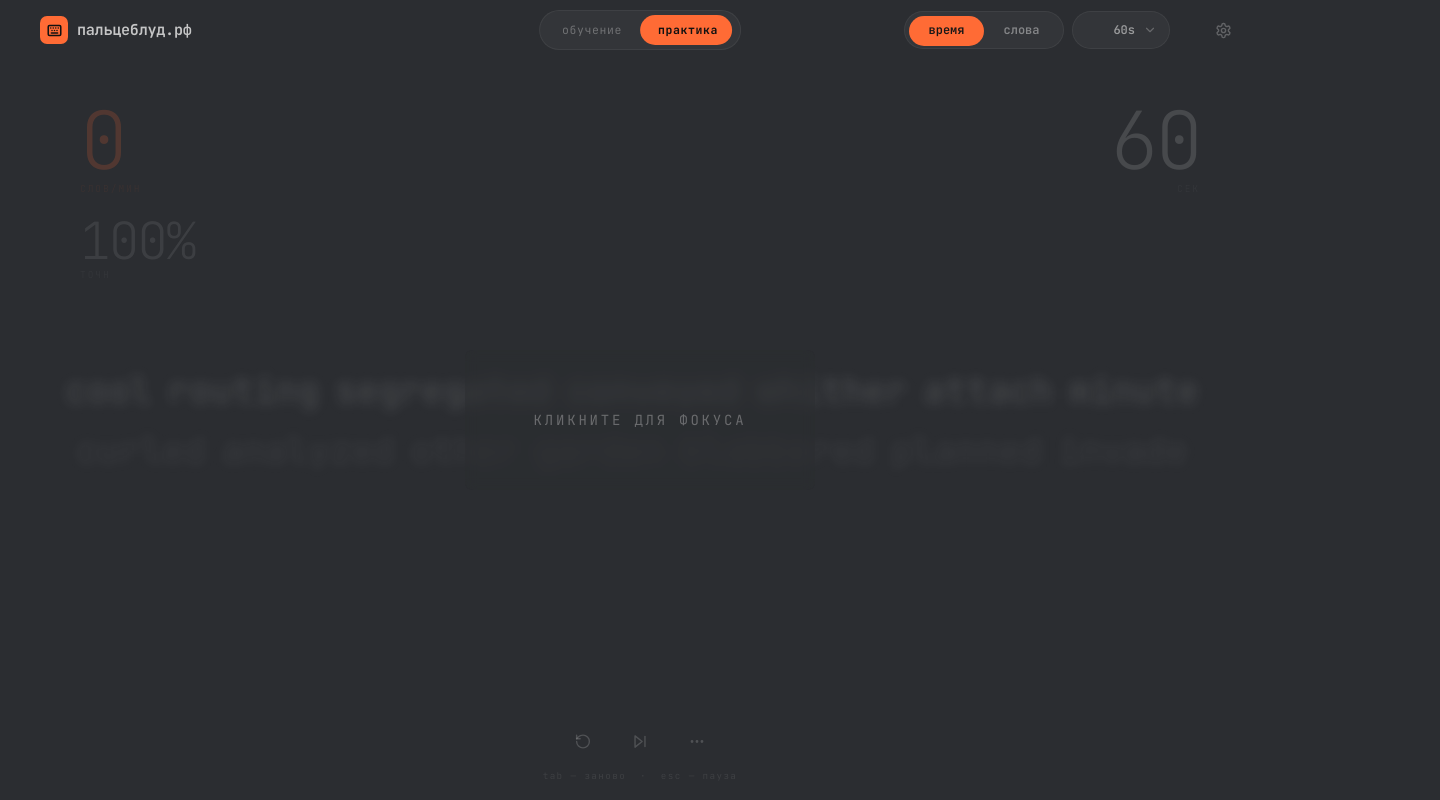
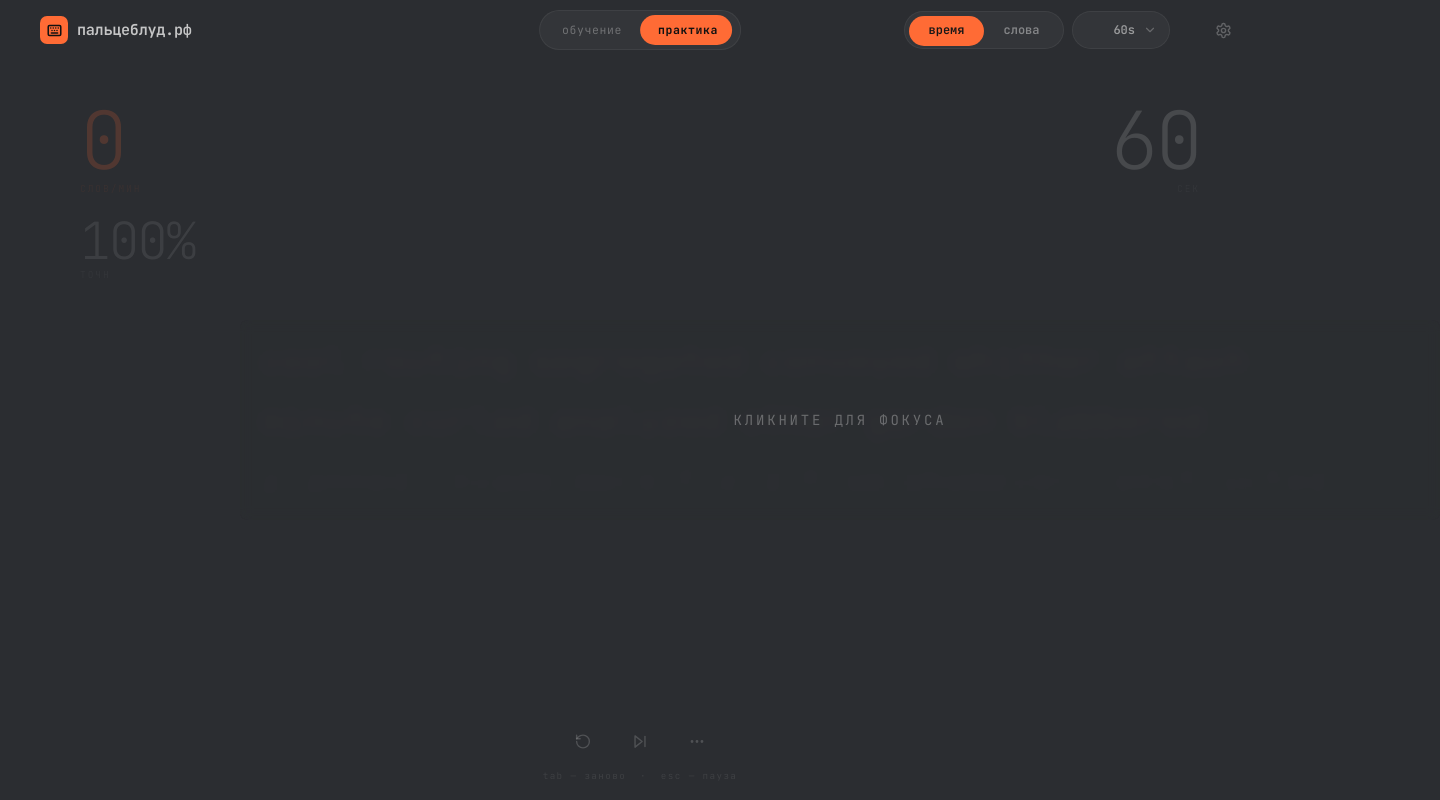
Before and after one commit to rem22p/palceblud.ru, a React (Vite) app: page / in a window 1280 px wide. Shown: the whole page, 1440 px wide, since content can reach past the window. Built offline with nearby package versions, Linux system fonts and the light colour scheme.

Commit message:
INPUT #1

```diff
--- a/app/components/TypingCore.tsx
+++ b/app/components/TypingCore.tsx
@@ -128,10 +128,25 @@ export function useTyping(text: string, options: UseTypingOptions): TypingState
       startTimeRef.current = Date.now();
     }
 
-    if (val.length <= text.length + 50) {
+    const spaceCount = (val.match(/ /g) || []).length;
+    const typedWords = val.split(' ');
+    const currentTypedWord = typedWords[spaceCount] || '';
+    const wordsArray = text.split(' ');
+    const currentWordIndex = spaceCount;
+
+    if (currentWordIndex < wordsArray.length) {
+      const currentWord = wordsArray[currentWordIndex];
+      const extraLetters = currentTypedWord.length - currentWord.length;
+
+      if (extraLetters > 7) {
+        return;
+      }
+    }
+
+    if (val.length <= text.length + 100) {
       setTyped(val);
     }
-  }, [isFinished, isActive, text.length]);
+  }, [isFinished, isActive, text]);
 
   const reset = useCallback(() => {
     setTyped("");
@@ -160,294 +175,345 @@ export function useTyping(text: string, options: UseTypingOptions): TypingState
   };
 }
 
-export function TypingDisplay({ text, typed, onType, onReset, colors, isFinished, fontSize = "36px", lineHeight = "40px", maxWidth = "400px" }: TypingDisplayProps) {
+export function TypingDisplay({ text, typed, onType, onReset, colors, isFinished, fontSize = "36px", lineHeight = "40px", maxWidth = "1200px" }: TypingDisplayProps) {
   const inputRef = useRef<HTMLInputElement>(null);
-  const textContainerRef = useRef<HTMLDivElement>(null);
   const [isFocused, setIsFocused] = useState(false);
-  const [showCursor, setShowCursor] = useState(true);
-  const [cursorPosition, setCursorPosition] = useState({ top: 0, left: 0 });
+  const containerRef = useRef<HTMLDivElement>(null);
 
   const words = useMemo(() => text.split(" "), [text]);
   const completedWordsCount = (typed.match(/ /g) || []).length;
-  const typedWords = useMemo(() => { const trimmed = typed.trimEnd(); return trimmed === "" ? [] : trimmed.split(" "); }, [typed]);
 
-  const wordsPerLine = 7;
-  const currentLineIndex = Math.floor(completedWordsCount / wordsPerLine);
-
-  const line1Start = Math.max(0, (currentLineIndex - 1) * wordsPerLine);
-  const line1End = Math.min(words.length, currentLineIndex * wordsPerLine);
-  const line2Start = currentLineIndex * wordsPerLine;
-  const line2End = Math.min(words.length, (currentLineIndex + 1) * wordsPerLine);
-  const line3Start = (currentLineIndex + 1) * wordsPerLine;
-  const line3End = Math.min(words.length, (currentLineIndex + 2) * wordsPerLine);
-
-  const line1Words = words.slice(line1Start, line1End);
-  const line2Words = words.slice(line2Start, line2End);
-  const line3Words = words.slice(line3Start, line3End);
-
-  // ✅ ВЫЧИСЛЯЕМ ПОЗИЦИЮ КУРСОРА
-  useEffect(() => {
-    if (!textContainerRef.current || !isFocused || isFinished) return;
-
-    const container = textContainerRef.current;
-    const allChars = container.querySelectorAll('[data-char-index]');
-    const spaceCount = (typed.match(/ /g) || []).length;
-
-    // ✅ Если ввели больше пробелов чем слов - курсор в конце
-    if (spaceCount >= words.length) {
-      const lastChar = allChars[allChars.length - 1] as HTMLElement;
-      if (lastChar) {
-        const rect = lastChar.getBoundingClientRect();
-        const containerRect = container.getBoundingClientRect();
-        setCursorPosition({
-          top: rect.top - containerRect.top,
-          left: rect.right - containerRect.left
-        });
-      }
-      return;
-    }
-
-    const currentWordIndex = spaceCount;
-    const currentWord = words[currentWordIndex];
-    const typedInCurrentWord = typed.split(' ')[spaceCount] || '';
-
-    // ✅ БЕЗ +1 для пробелов! В DOM только буквы
-    const completedCharsBefore = words.slice(0, currentWordIndex).reduce((acc: number, word: string) => {
-      return acc + word.length;
-    }, 0);
-
-    const cursorInWord = Math.min(typedInCurrentWord.length, currentWord.length);
-    const cursorCharIndex = completedCharsBefore + cursorInWord;
-
-    if (cursorCharIndex === 0 && allChars[0]) {
-      const firstChar = allChars[0] as HTMLElement;
-      const rect = firstChar.getBoundingClientRect();
-      const containerRect = container.getBoundingClientRect();
-      setCursorPosition({
-        top: rect.top - containerRect.top,
-        left: rect.left - containerRect.left
-      });
-      return;
-    }
-
-    const targetChar = allChars[cursorCharIndex - 1] as HTMLElement;
-    const nextChar = allChars[cursorCharIndex] as HTMLElement;
-
-    if (nextChar) {
-      const rect = nextChar.getBoundingClientRect();
-      const containerRect = container.getBoundingClientRect();
-      setCursorPosition({
-        top: rect.top - containerRect.top,
-        left: rect.left - containerRect.left
-      });
-    } else if (targetChar) {
-      const rect = targetChar.getBoundingClientRect();
-      const containerRect = container.getBoundingClientRect();
-      setCursorPosition({
-        top: rect.top - containerRect.top,
-        left: rect.right - containerRect.left
-      });
-    }
-  }, [typed, isFocused, isFinished, words]);
-
-  useEffect(() => {
-    if (!isFocused || isFinished) {
-      setShowCursor(false);
-      return;
-    }
-    const hasTypedAnything = typed.length > 0;
-    if (!hasTypedAnything) {
-      const cursorInterval = setInterval(() => setShowCursor(prev => !prev), 530);
-      return () => clearInterval(cursorInterval);
-    } else {
-      setShowCursor(true);
-    }
-  }, [isFocused, isFinished, typed.length]);
-
-  useEffect(() => {
-    const handleGlobalKey = (e: KeyboardEvent) => {
-      if (e.key === "Tab") { e.preventDefault(); onReset(); setTimeout(() => inputRef.current?.focus(), 50); }
-    };
-    window.addEventListener("keydown", handleGlobalKey);
-    return () => window.removeEventListener("keydown", handleGlobalKey);
-  }, [onReset]);
-
-  const focusInput = () => inputRef.current?.focus();
-  const currentWordIndex = completedWordsCount;
   const ERROR_COLOR = "#EF6C75";
   const CORRECT_COLOR = "#ffffff";
   const UNTYPED_COLOR = colors.untyped;
+  const CURSOR_COLOR = colors.cursor || "#ff6b35";
 
-  const wordUnderlineStatus = useMemo(() => {
-    const status: Record<number, boolean> = {};
+  const fontSizeNum = parseInt(fontSize, 10) || 36;
+  const avgCharWidth = fontSizeNum * 0.6;
+  const containerWidth = typeof maxWidth === 'string' ? parseInt(maxWidth, 10) : maxWidth || 1200;
+  const effectiveWidth = containerWidth - 40;
 
-    words.forEach((originalWord: string, idx: number) => {
-      const typedWord = typedWords[idx] || "";
-      const isCurrentWord = idx === currentWordIndex;
+  const distributeWordsToLines = useCallback(() => {
+    const lines: string[][] = [];
+    let currentLine: string[] = [];
+    let currentWidth = 0;
+    const wordSpacing = 16;
+    const safeWidth = effectiveWidth * 0.95;
 
-      if (isCurrentWord) return;
+    for (let i = 0; i < words.length; i++) {
+      const originalWord = words[i];
+      const typedWord = typed.split(' ')[i] || "";
+      const actualLength = Math.max(originalWord.length, typedWord.length);
+      const wordWidth = actualLength * avgCharWidth + wordSpacing;
 
-      if (typedWord.length > 0) {
-        const hasErrors = typedWord.split("").some((char: string, i: number) => char !== originalWord[i]);
-        const isIncomplete = typedWord.length < originalWord.length;
+      if (currentWidth + wordWidth > safeWidth) {
+        if (currentLine.length > 0) {
+          lines.push(currentLine);
+        }
+        currentLine = [originalWord];
+        currentWidth = wordWidth;
+      } else {
+        currentLine.push(originalWord);
+        currentWidth += wordWidth;
+      }
+    }
 
-        if (hasErrors || isIncomplete) {
-          status[idx] = true;
-        }
-      }
-    });
+    if (currentLine.length > 0) {
+      lines.push(currentLine);
+    }
 
-    return status;
-  }, [typedWords, words, currentWordIndex]);
+    return lines;
+  }, [words, typed, avgCharWidth, effectiveWidth]);
 
-  const renderWord = (word: string, globalWordIndex: number) => {
-    const typedWord = typedWords[globalWordIndex] || "";
-    const isCurrentWord = globalWordIndex === currentWordIndex;
-    const isPastWord = globalWordIndex < currentWordIndex;
-    const isUntyped = globalWordIndex > currentWordIndex;
+  const allLines = useMemo(() => distributeWordsToLines(), [distributeWordsToLines]);
 
-    const hasErrorOrUntyped = wordUnderlineStatus[globalWordIndex] === true;
+  let activeLineIndex = 0;
+  let wordCount = 0;
+  for (let i = 0; i < allLines.length; i++) {
+    if (completedWordsCount < wordCount + allLines[i].length) {
+      activeLineIndex = i;
+      break;
+    }
+    wordCount += allLines[i].length;
+  }
+
+  const visibleLineStart = Math.max(0, activeLineIndex - 1);
+  const visibleLines = allLines.slice(visibleLineStart, visibleLineStart + 3);
+
+  const getLineStartIndex = (lineIndex: number) => {
+    let startIndex = 0;
+    for (let i = 0; i < visibleLineStart + lineIndex; i++) {
+      startIndex += allLines[i].length;
+    }
+    return startIndex;
+  };
+
+  const isLineCompleted = (lineIndex: number) => {
+    const globalLineIndex = visibleLineStart + lineIndex;
+    return globalLineIndex < activeLineIndex;
+  };
+
+  // ✅ ПРОВЕРКА ОШИБОК
+  const hasWordErrors = (wordIndex: number, originalWord: string) => {
+    const typedWord = typed.split(' ')[wordIndex] || "";
+
+    if (!typedWord || typedWord.length === 0) return false;
+
+    for (let i = 0; i < typedWord.length; i++) {
+      if (i >= originalWord.length) return true;
+      if (typedWord[i] !== originalWord[i]) return true;
+    }
+
+    return false;
+  };
+
+  // ✅ ПОЗИЦИЯ КУРСОРА - ИСПРАВЛЕНО
+  const getCursorPosition = () => {
+    if (!isFocused || isFinished) return null;
+
+    const typedWords = typed.split(' ');
+    const currentWordIndex = completedWordsCount;
+    const currentTypedWord = typedWords[currentWordIndex] || "";
+
+    return {
+      wordIndex: currentWordIndex,
+      charIndex: currentTypedWord.length  // ✅ Включает лишние буквы!
+    };
+  };
+
+  const Cursor = () => (
+    <span
+      style={{
+        display: "inline-block",
+        width: "3px",              // ✅ Чуть жирнее (было 2px)
+        height: "1.5em",           // ✅ Длиннее по высоте (было 1.1em)
+        backgroundColor: CURSOR_COLOR,
+        marginLeft: "1px",
+        marginRight: "-2px",       // ✅ Компенсация ширины
+        marginBottom: "-0.2em",    // ✅ Сдвиг вниз чтобы центрировать
+        borderRadius: "2px",       // ✅ Скруглённые углы (без острых краёв)
+        verticalAlign: "text-bottom",
+        animation: "cursorBlink 1s step-end infinite",
+      }}
+    />
+  );
+
+  // ✅ ИСПРАВЛЕННАЯ ФУНКЦИЯ РЕНДЕРА СЛОВ
+  const renderWord = (word: string, globalIndex: number) => {
+    const typedWord = typed.split(' ')[globalIndex] || "";
+    const hasErrors = hasWordErrors(globalIndex, word);
+    const cursorPos = getCursorPosition();
+    const isCurrentWord = globalIndex === cursorPos?.wordIndex;
+
+    // ✅ Длина для рендера = максимум из оригинала и введённого (для лишних букв)
+    const displayLength = Math.max(word.length, typedWord.length);
 
     return (
       <span
-        key={globalWordIndex}
+        key={globalIndex}
         style={{
           display: "inline-block",
+          marginRight: "16px",
+          color: CORRECT_COLOR,
           position: "relative",
-          marginRight: "16px",
-          color: isUntyped ? UNTYPED_COLOR : CORRECT_COLOR,
-          transition: "color 0.25s ease",
-          borderBottom: hasErrorOrUntyped ? `3px solid ${ERROR_COLOR}` : "none",
+          boxShadow: hasErrors ? `0 -3px 0 0 ${ERROR_COLOR} inset` : "none",
         }}
       >
-        {word.split("").map((char: string, charIndex: number) => {
-          // ✅ БЕЗ +1 для пробелов!
-          const globalCharIndex = words.slice(0, globalWordIndex).reduce((acc: number, w: string) =>
-            acc + w.length, 0) + charIndex;
-          const isTyped = charIndex < typedWord.length;
-          const isError = isTyped && typedWord[charIndex] !== char;
-          let charColor = UNTYPED_COLOR;
-          if (isPastWord || isCurrentWord) {
-            if (isError) charColor = ERROR_COLOR;
-            else if (isTyped) charColor = CORRECT_COLOR;
-          }
+        {/* ✅ КУРСОРОМ В НАЧАЛЕ (позиция 0) */}
+        {isCurrentWord && cursorPos?.charIndex === 0 && isFocused && !isFinished && <Cursor />}
+
+        {/* ✅ РЕНДЕРИМ КАЖДУЮ ПОЗИЦИЮ (буква + курсор после неё) */}
+        {Array.from({ length: displayLength }, (_, pos: number) => {
+          const originalChar = word[pos];
+          const typedChar = typedWord[pos];
+          const isTyped = pos < typedWord.length;
+          const isError = isTyped && typedChar !== originalChar;
+          const isExtra = pos >= word.length;
+
           return (
-            <span
-              key={charIndex}
-              data-char-index={globalCharIndex}
-              style={{
-                position: "relative",
-                color: charColor,
-                transition: "color 0.2s cubic-bezier(0.4, 0, 0.2, 1)",
-                display: "inline-block",
-                willChange: "color",
-              }}
-            >
-              {char}
+            <span key={`pos-${globalIndex}-${pos}`} style={{ display: "inline" }}>
+              {/* Буква */}
+              <span
+                style={{
+                  color: isError ? ERROR_COLOR : isTyped ? CORRECT_COLOR : (isExtra ? ERROR_COLOR : UNTYPED_COLOR),
+                  opacity: isTyped ? 1 : 0.5,
+                  transition: "color 0.12s ease, opacity 0.12s ease",
+                }}
+              >
+                {isExtra ? typedChar : originalChar}
+              </span>
+              {/* ✅ КУРСОРОМ ПОСЛЕ ЭТОЙ БУКВЫ */}
+              {isCurrentWord && cursorPos?.charIndex === pos + 1 && isFocused && !isFinished && <Cursor />}
             </span>
           );
         })}
-        {typedWord.length > word.length && (
-          <span
-            style={{
-              color: ERROR_COLOR,
-              opacity: 0.7,
-              transition: "opacity 0.2s ease",
-            }}
-          >
-            {typedWord.slice(word.length)}
-          </span>
-        )}
       </span>
     );
   };
 
+  useEffect(() => {
+    const handleKeyDown = (e: KeyboardEvent) => {
+      if (e.key === "Tab" && isFinished) {
+        e.preventDefault();
+        onReset();
+      }
+    };
+
+    if (isFinished) {
+      window.addEventListener("keydown", handleKeyDown);
+      return () => window.removeEventListener("keydown", handleKeyDown);
+    }
+  }, [isFinished, onReset]);
+
   return (
     <div
-      onClick={focusInput}
+      ref={containerRef}
+      onClick={() => inputRef.current?.focus()}
       style={{
         cursor: "text",
         position: "relative",
         width: "100%",
         maxWidth,
-        margin: "0 auto",
-        display: "flex",
-        justifyContent: "center",
+        margin: "0 0 0 200px",
         padding: "20px",
-        boxSizing: "border-box"
+        fontFamily: "'JetBrains Mono', monospace",
+        fontSize,
+        lineHeight,
+        boxSizing: "border-box",
       }}
     >
-      <style>{`@keyframes cursorBlink { 0%, 49% { opacity: 1; } 50%, 100% { opacity: 0.3; } }`}</style>
-      {!isFocused && (
-        <div style={{ position: "absolute", inset: 0, display: "flex", flexDirection: "column", alignItems: "center", justifyContent: "center", zIndex: 10, gap: "8px", backgroundColor: "rgba(43,45,49,0.4)", backdropFilter: "blur(6px)", borderRadius: "8px", transition: "opacity 0.3s ease" }}>
-          <span style={{ fontFamily: "'JetBrains Mono', monospace", fontSize: "14px", color: "rgba(224,224,224,0.35)", letterSpacing: "0.2em", textTransform: "uppercase" }}>кликните для фокуса</span>
+      {/* ✅ АНИМАЦИЯ КУРСОРА */}
+      <style>{`
+        @keyframes cursorBlink {
+          0%, 100% { opacity: 1; }
+          50% { opacity: 0; }
+        }
+      `}</style>
+
+      {!isFocused && !isFinished && (
+        <div style={{
+          position: "absolute",
+          inset: 0,
+          display: "flex",
+          flexDirection: "column",
+          alignItems: "center",
+          justifyContent: "center",
+          zIndex: 10,
+          gap: "8px",
+          backgroundColor: "rgba(43,45,49,0.4)",
+          backdropFilter: "blur(6px)",
+          borderRadius: "8px",
+          transition: "opacity 0.3s ease"
+        }}>
+          <span style={{
+            fontFamily: "'JetBrains Mono', monospace",
+            fontSize: "14px",
+            color: "rgba(224,224,224,0.35)",
+            letterSpacing: "0.2em",
+            textTransform: "uppercase"
+          }}>
+            кликните для фокуса
+          </span>
         </div>
       )}
+
       <div
-        ref={textContainerRef}
         style={{
-          fontFamily: "'JetBrains Mono', monospace",
-          fontSize,
-          lineHeight,
-          letterSpacing: "0",
-          userSelect: "none",
-          filter: isFocused ? "none" : "blur(6px)",
-          transition: "filter 0.3s ease",
-          pointerEvents: "none",
-          textAlign: "center",
-          position: "relative",
-          display: "inline-block",
+          opacity: isFocused || isFinished ? 1 : 0.5,
+          transition: "opacity 0.3s",
+          filter: isFocused || isFinished ? "none" : "blur(6px)",
         }}
       >
-        {line1Words.length > 0 && (
-          <div style={{ marginBottom: "20px", opacity: 0.5, whiteSpace: "nowrap" }}>
-            {line1Words.map((word: string, i: number) => renderWord(word, line1Start + i))}
-          </div>
-        )}
-        {line2Words.length > 0 && (
-          <div style={{ marginBottom: "20px", whiteSpace: "nowrap" }}>
-            {line2Words.map((word: string, i: number) => renderWord(word, line2Start + i))}
-          </div>
-        )}
-        {line3Words.length > 0 && (
-          <div style={{ opacity: 0.5, whiteSpace: "nowrap" }}>
-            {line3Words.map((word: string, i: number) => renderWord(word, line3Start + i))}
+        {visibleLines[0] && (
+          <div style={{
+            height: lineHeight,
+            marginBottom: "20px",
+            width: "100%",
+            whiteSpace: "nowrap",
+            overflow: "hidden",
+            opacity: isLineCompleted(0) ? 0.3 : 1,
+            transition: "opacity 0.3s",
+          }}>
+            {visibleLines[0].map((word: string, i: number) =>
+              renderWord(word, getLineStartIndex(0) + i)
+            )}
           </div>
         )}
 
-        {isFocused && !isFinished && showCursor && (
-          <span
-            style={{
-              position: "absolute",
-              top: `${cursorPosition.top}px`,
-              left: `${cursorPosition.left}px`,
-              width: "4px",
-              height: "1.3em",
-              backgroundColor: colors.cursor,
-              borderRadius: "2px",
-              transition: "top 0.08s cubic-bezier(0.4, 0, 0.2, 1), left 0.08s cubic-bezier(0.4, 0, 0.2, 1)",
-              willChange: "top, left",
-              animation: "cursorBlink 1s ease-in-out infinite",
-              pointerEvents: "none",
-              zIndex: 5,
-            }}
-          />
+        {visibleLines[1] && (
+          <div style={{
+            height: lineHeight,
+            marginBottom: "20px",
+            width: "100%",
+            whiteSpace: "nowrap",
+            overflow: "hidden",
+            opacity: 1,
+          }}>
+            {visibleLines[1].map((word: string, i: number) =>
+              renderWord(word, getLineStartIndex(1) + i)
+            )}
+          </div>
+        )}
+
+        {visibleLines[2] && (
+          <div style={{
+            height: lineHeight,
+            width: "100%",
+            whiteSpace: "nowrap",
+            overflow: "hidden",
+            opacity: 0.5,
+          }}>
+            {visibleLines[2].map((word: string, i: number) =>
+              renderWord(word, getLineStartIndex(2) + i)
+            )}
+          </div>
         )}
       </div>
+
+      {isFinished && (
+        <button
+          onClick={onReset}
+          style={{
+            position: "absolute",
+            bottom: "-50px",
+            left: "200px",
+            transform: "translateX(0)",
+            padding: "10px 24px",
+            background: "rgba(255,107,53,0.1)",
+            border: "1px solid rgba(255,107,53,0.3)",
+            borderRadius: "8px",
+            color: "#ff6b35",
+            fontFamily: "'JetBrains Mono', monospace",
+            fontSize: "0.8rem",
+            cursor: "pointer",
+            transition: "all 0.2s",
+          }}
+          onMouseEnter={(e) => {
+            (e.currentTarget as HTMLButtonElement).style.background = "rgba(255,107,53,0.2)";
+            (e.currentTarget as HTMLButtonElement).style.borderColor = "rgba(255,107,53,0.5)";
+          }}
+          onMouseLeave={(e) => {
+            (e.currentTarget as HTMLButtonElement).style.background = "rgba(255,107,53,0.1)";
+            (e.currentTarget as HTMLButtonElement).style.borderColor = "rgba(255,107,53,0.3)";
+          }}
+        >
+          Начать заново (Tab)
+        </button>
+      )}
+
       <input
         ref={inputRef}
         value={typed}
         onChange={(e) => onType(e.target.value)}
         onFocus={() => setIsFocused(true)}
         onBlur={() => setIsFocused(false)}
+        disabled={isFinished}
         style={{
           position: "absolute",
           opacity: 0,
           pointerEvents: "none",
           width: "1px",
           height: "1px",
-          top: 0,
-          left: 0
         }}
         autoComplete="off"
         autoCorrect="off"
--- a/app/pages/PracticeMode.tsx
+++ b/app/pages/PracticeMode.tsx
@@ -435,7 +435,7 @@ export function PracticeMode() {
           <div style={{ position: "fixed", top: "215px", left: "80px", zIndex: 10 }}><FloatingStat value={`${accuracy}%`} label="acc" color="rgba(224,224,224,0.55)" size="lg" muted={!isActive} /></div>
           <div style={{ position: "fixed", top: "100px", right: "80px", zIndex: 10 }}><FloatingStat value={mode === "time" ? (isActive ? timeLeft : timeLimit) : (wordLimit === "infinity" ? "∞" : wordsLeft)} label={mode === "time" ? "sec" : "words"} color={timerColor} size="xl" align="right" muted={!isActive} /></div>
 
-          <div style={{ width: "100%", maxWidth: "760px", padding: "0 40px", zIndex: 5, marginTop: "20px", margin: "0 auto" }}>
+          <div style={{ width: "100%", maxWidth: "2000px", padding: "0 40px", zIndex: 5, marginTop: "20px", margin: "0 auto" }}>
             <TypingDisplay
               text={text}
               typed={typed}
@@ -451,7 +451,7 @@ export function PracticeMode() {
               isFinished={isFinished}
               fontSize="36px"
               lineHeight="40px"
-              maxWidth="350px"
+              maxWidth="1200px"
             />
           </div>
 
```
